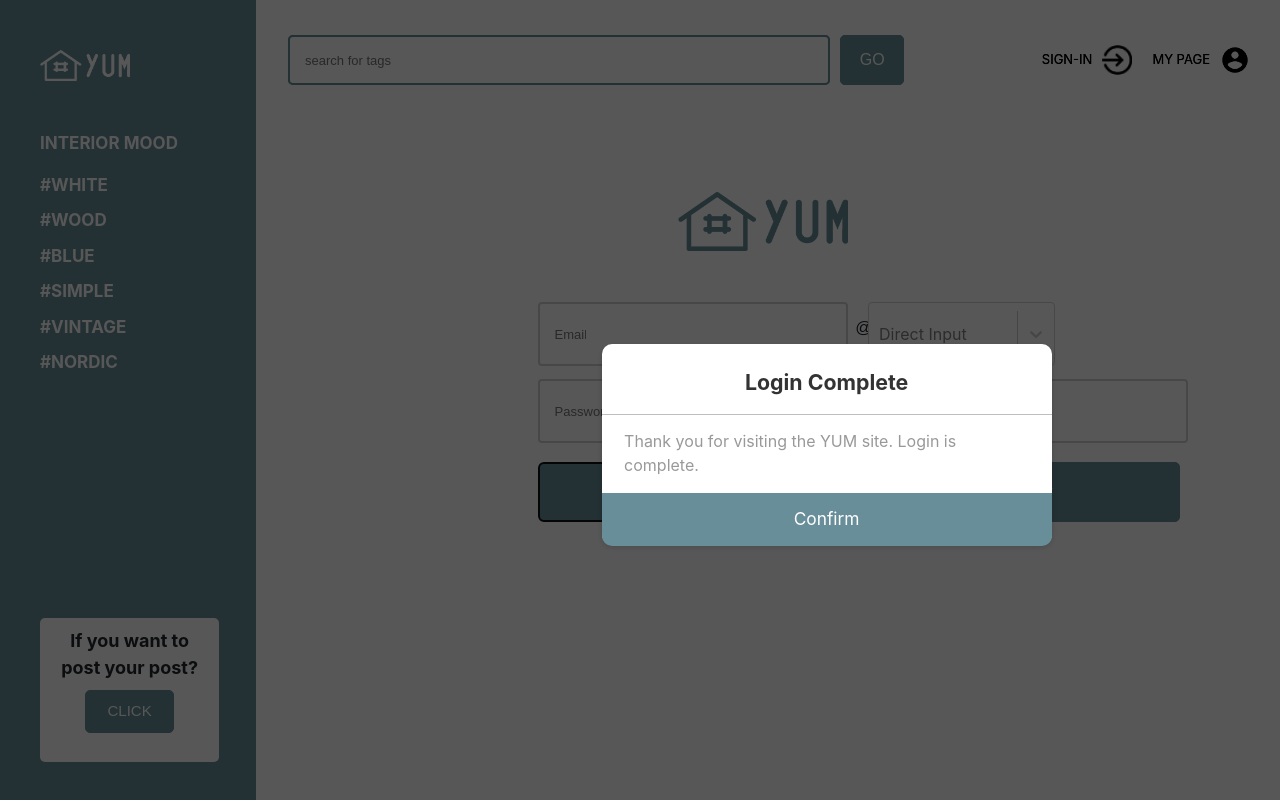
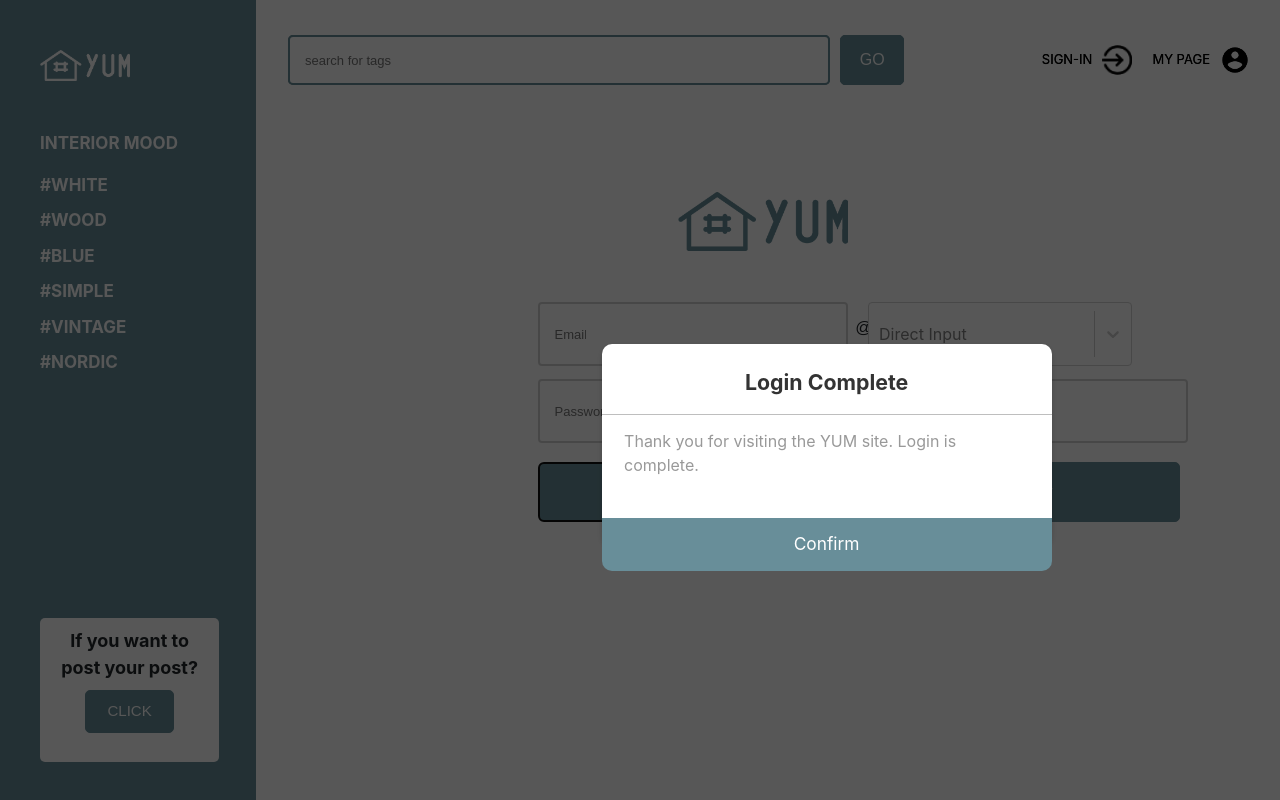
Before and after one commit to bgy1060/YUM_HCI_Project, a React (Create React App) app: page /YUM_HCI_Project/login in a window 1280 px wide. Both pictures are taken after a click on the button "Login". Built offline with nearby package versions, Linux system fonts and the light colour scheme.

Commit message:
fix login css error

```diff
--- a/src/login/Modal.js
+++ b/src/login/Modal.js
@@ -18,7 +18,7 @@ const Modal = ({ isOpen, close }) => {
           </div>
           <div className="button-wrap">
           <Link to='/YUM_HCI_Project/' >
-            <button onClick={close}>Confirm</button>
+            <button className="login-confirm" onClick={close}>Confirm</button>
           </Link>
           </div>
         </div>
--- a/src/login/log_modal.css
+++ b/src/login/log_modal.css
@@ -59,3 +59,7 @@
   .button-wrap button:active {
     background-color: #688e99;
   }
+
+  .login-confirm{
+    margin-top: 25px !important;
+  }
--- a/src/login/register.css
+++ b/src/login/register.css
@@ -30,7 +30,7 @@
   width: 300px;
   height: 50px;
   margin-top: 4%;
-  margin-left: 59%;
+  margin-left: 65%;
   color: #688e99;
 
 }
```
